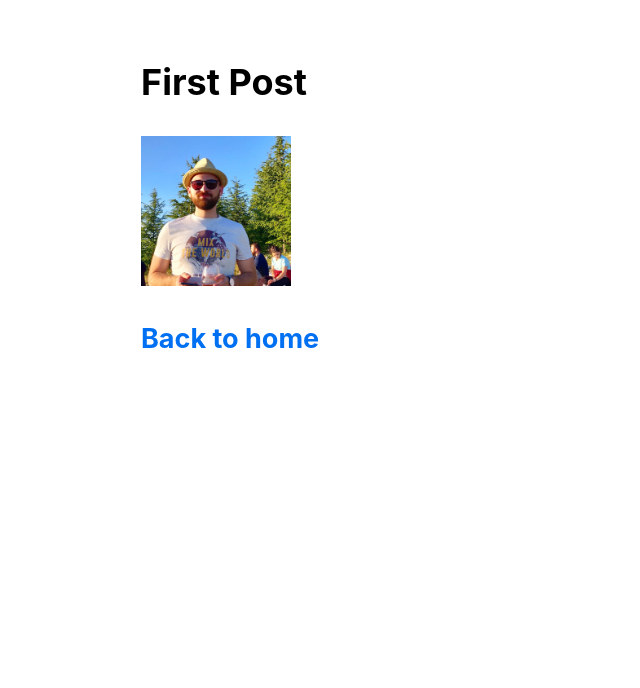
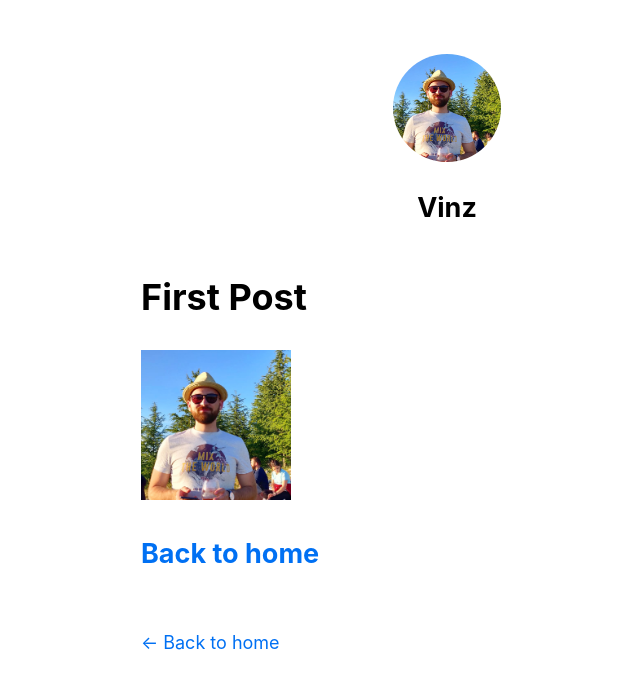
Before and after one commit to Vinz19/nextjs-blog, a Next.js app: page /posts/first-post in a window 1280 px wide. Shown: the top 688 px of the page, without its empty margins (193-833 px from the left). Built offline with nearby package versions, Linux system fonts and the light colour scheme.

Commit message:
Modify content

```diff
--- a/components/layout.js
+++ b/components/layout.js
@@ -1,5 +1,73 @@
-import styles from './layout.module.css';
+import Head from 'next/head'
+import Image from 'next/image'
+import styles from './layout.module.css'
+import utilStyles from '../styles/utils.module.css'
+import Link from 'next/link'
 
-export default function Layout({ children }) {
-    return <div className={styles.container}>{children}</div>
-  }
+const name = 'Vinz'
+export const siteTitle = 'Next.js Sample Website'
+
+export default function Layout({ children, home }) {
+  return (
+    <div className={styles.container}>
+      <Head>
+        <link rel="icon" href="/favicon.ico" />
+        <meta
+          name="description"
+          content="Learn how to build a personal website using Next.js"
+        />
+        <meta
+          property="og:image"
+          content={`https://og-image.vercel.app/${encodeURI(
+            siteTitle
+          )}.png?theme=light&md=0&fontSize=75px&images=https%3A%2F%2Fassets.vercel.com%2Fimage%2Fupload%2Ffront%2Fassets%2Fdesign%2Fnextjs-black-logo.svg`}
+        />
+        <meta name="og:title" content={siteTitle} />
+        <meta name="twitter:card" content="summary_large_image" />
+      </Head>
+      <header className={styles.header}>
+        {home ? (
+          <>
+            <Image
+              priority
+              src="/images/profile.jpg"
+              className={utilStyles.borderCircle}
+              height={144}
+              width={144}
+              alt={name}
+            />
+            <h1 className={utilStyles.heading2Xl}>{name}</h1>
+          </>
+        ) : (
+          <>
+            <Link href="/">
+              <a>
+                <Image
+                  priority
+                  src="/images/profile.jpg"
+                  className={utilStyles.borderCircle}
+                  height={108}
+                  width={108}
+                  alt={name}
+                />
+              </a>
+            </Link>
+            <h2 className={utilStyles.headingLg}>
+              <Link href="/">
+                <a className={utilStyles.colorInherit}>{name}</a>
+              </Link>
+            </h2>
+          </>
+        )}
+      </header>
+      <main>{children}</main>
+      {!home && (
+        <div className={styles.backToHome}>
+          <Link href="/">
+            <a>← Back to home</a>
+          </Link>
+        </div>
+      )}
+    </div>
+  )
+}
```
